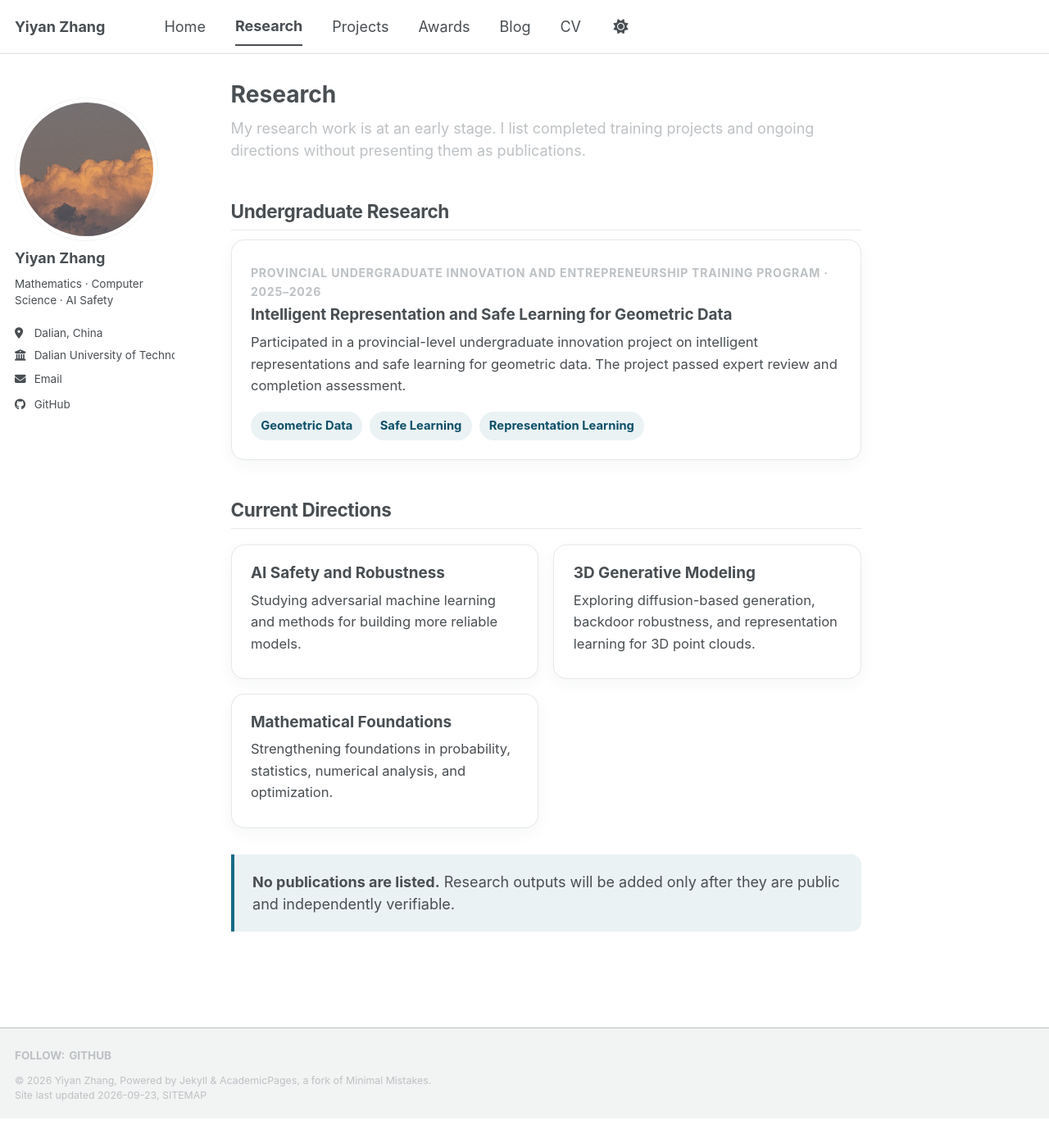
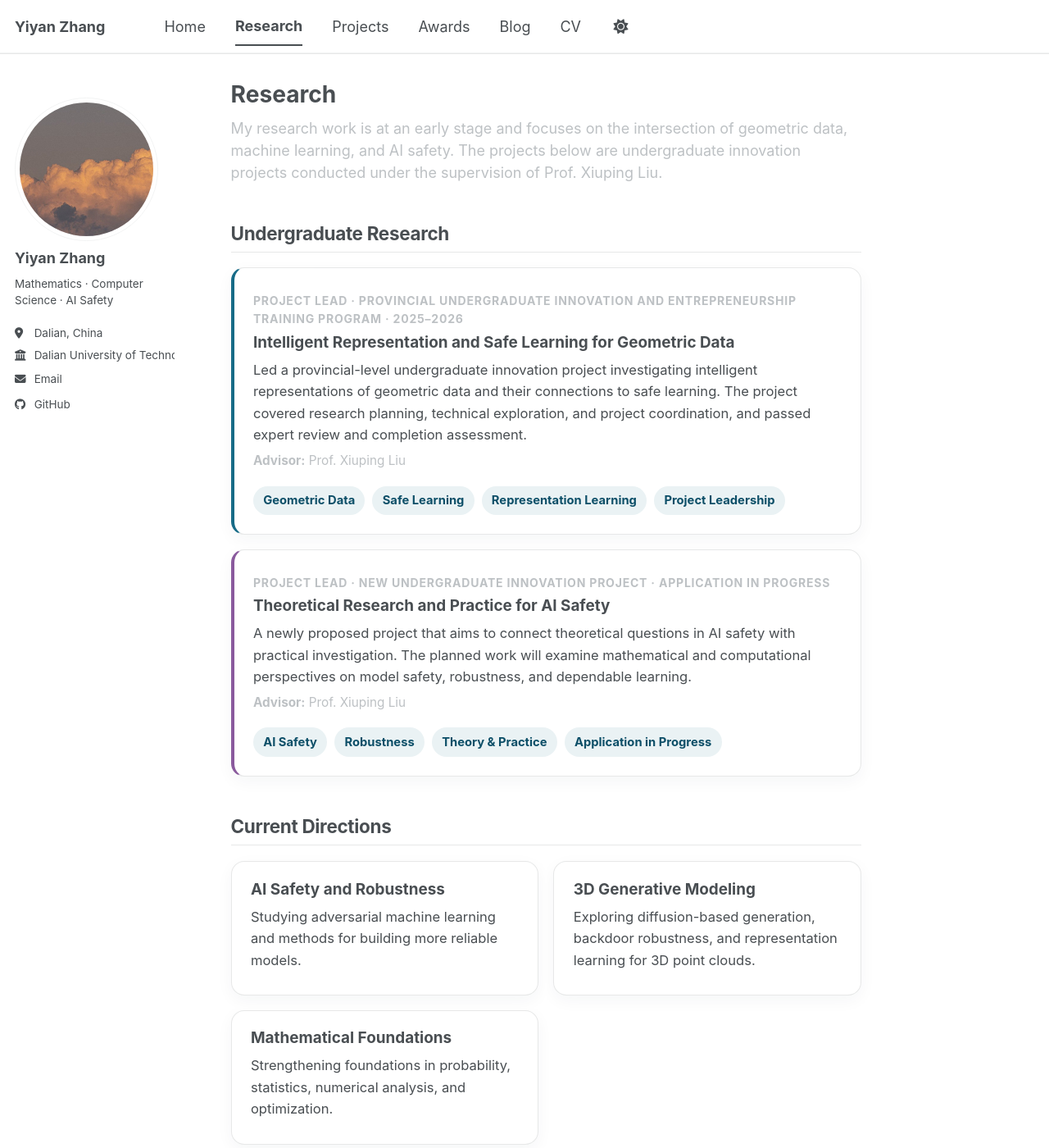
Before and after one commit to no-reason/no-reason.github.io, a Jekyll site: the page built from _pages/research.md, in a window 1280 px wide and 1400 px high. Shown: the whole window at 82% size. Built offline with Jekyll 4.4.1, drawn with Linux system fonts in a browser that asks for light colours; a style sheet for code colours, icons or effects is not loaded.

Commit message:
Link WeChat articles and expand research projects

```diff
--- a/_pages/research.md
+++ b/_pages/research.md
@@ -4,11 +4,27 @@ title: "Research"
 author_profile: true
 ---
 
-<p class="page-intro">My research work is at an early stage. I list completed training projects and ongoing directions without presenting them as publications.</p>
+<p class="page-intro">My research work is at an early stage and focuses on the intersection of geometric data, machine learning, and AI safety. The projects below are undergraduate innovation projects conducted under the supervision of Prof. Xiuping Liu.</p>
 
 ## Undergraduate Research
 
-<div class="academic-card research-feature"><p class="card-meta">Provincial Undergraduate Innovation and Entrepreneurship Training Program · 2025–2026</p><h3>Intelligent Representation and Safe Learning for Geometric Data</h3><p>Participated in a provincial-level undergraduate innovation project on intelligent representations and safe learning for geometric data. The project passed expert review and completion assessment.</p><div class="tag-list"><span class="tag">Geometric Data</span><span class="tag">Safe Learning</span><span class="tag">Representation Learning</span></div></div>
+<div class="research-projects">
+  <article class="academic-card research-feature">
+    <p class="card-meta">Project Lead · Provincial Undergraduate Innovation and Entrepreneurship Training Program · 2025–2026</p>
+    <h3>Intelligent Representation and Safe Learning for Geometric Data</h3>
+    <p>Led a provincial-level undergraduate innovation project investigating intelligent representations of geometric data and their connections to safe learning. The project covered research planning, technical exploration, and project coordination, and passed expert review and completion assessment.</p>
+    <p class="research-advisor"><strong>Advisor:</strong> Prof. Xiuping Liu</p>
+    <div class="tag-list"><span class="tag">Geometric Data</span><span class="tag">Safe Learning</span><span class="tag">Representation Learning</span><span class="tag">Project Leadership</span></div>
+  </article>
+
+  <article class="academic-card research-feature research-feature--proposed">
+    <p class="card-meta">Project Lead · New Undergraduate Innovation Project · Application in Progress</p>
+    <h3>Theoretical Research and Practice for AI Safety</h3>
+    <p>A newly proposed project that aims to connect theoretical questions in AI safety with practical investigation. The planned work will examine mathematical and computational perspectives on model safety, robustness, and dependable learning.</p>
+    <p class="research-advisor"><strong>Advisor:</strong> Prof. Xiuping Liu</p>
+    <div class="tag-list"><span class="tag">AI Safety</span><span class="tag">Robustness</span><span class="tag">Theory &amp; Practice</span><span class="tag">Application in Progress</span></div>
+  </article>
+</div>
 
 ## Current Directions
 
--- a/_sass/custom/_academic-home.scss
+++ b/_sass/custom/_academic-home.scss
@@ -112,6 +112,10 @@ a {
 .writing-picks--wide { grid-column: 1 / -1; grid-template-columns: repeat(2, minmax(0, 1fr)); }
 .wechat-qr { width: 180px; height: 180px; border-radius: 14px; }
 .wechat-instruction, .project-sync-note { color: var(--global-text-color-light); font-size: .85rem; }
+.research-projects { display: grid; gap: 1rem; margin: 1rem 0 2rem; }
+.research-feature { border-left: 4px solid var(--yz-accent); }
+.research-feature--proposed { border-left-color: #8a5a9d; }
+.research-advisor { color: var(--global-text-color-light); font-size: .85rem !important; }
 
 .page-intro { max-width: 760px; font-size: 1.05rem; color: var(--global-text-color-light); }
 .callout { padding: 1.1rem 1.25rem; margin: 1rem 0 2rem; border-left: 4px solid var(--yz-accent); border-radius: 0 12px 12px 0; background: var(--yz-soft); }
```
Also changed, not shown: _pages/blog.md (+2 -2 lines).
